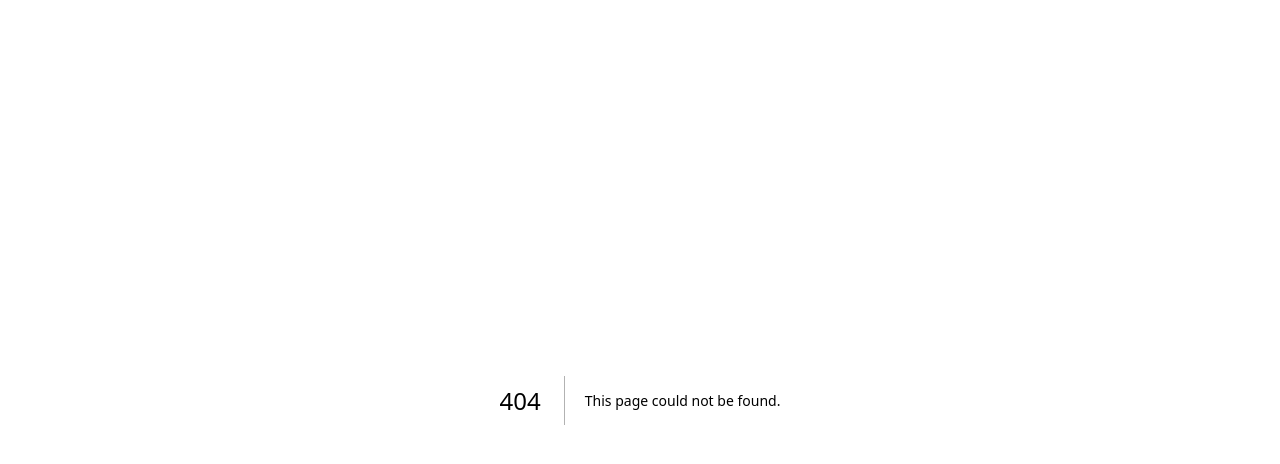
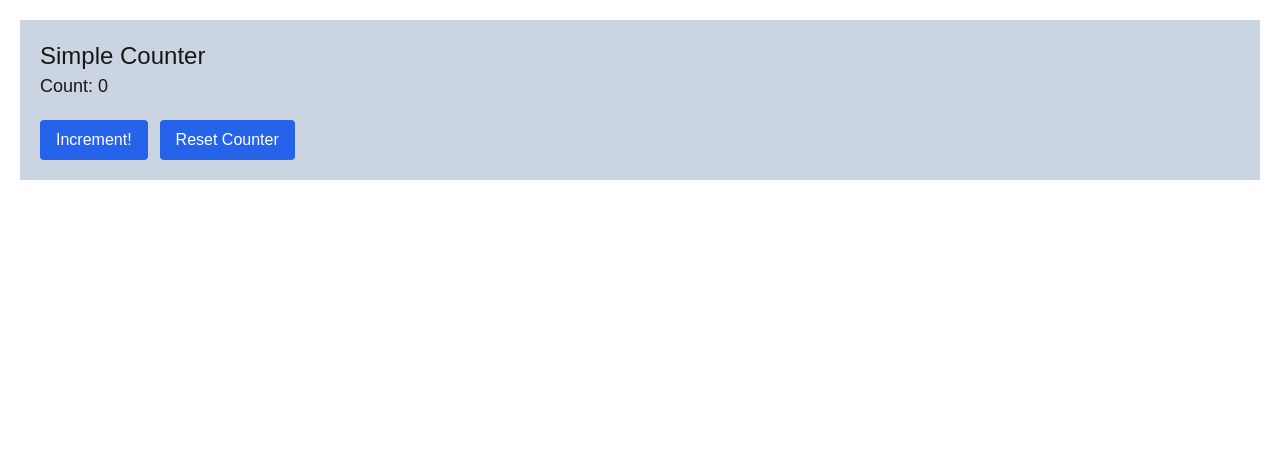
Before and after one commit to GabrielOlivr/cprg306-assignments, a Next.js app: page /week-4/advanced-counter in a window 1280 px wide. Before the commit this address had no page. Shown: the top 464 px of the page. Built offline with nearby package versions, Linux system fonts and the light colour scheme.

Commit message:
week-4 content

```diff
--- /dev/null
+++ b/app/week-4/advanced-counter/adv-counter.js
@@ -0,0 +1,18 @@
+export default function AdvCounter({currentCount, incrementCounterFunction, resetCounterFunction}){
+
+    let btnDisabled = false;
+    if( currentCount >= 10){
+        btnDisabled = true
+    }
+
+    let btnStyles = "bg-blue-600 text-white rounded py-2 px-4 mt-5 mr-3 hover:bg-blue-400 active:bg-yellow-600 disabled:bg-gray-400";
+
+    return (
+            <div className="bg-slate-300 p-5">
+                <h2 className="text-2xl">Simple Counter</h2>
+                <p className="text-lg">Count: {currentCount}</p>
+                <button className={btnStyles} onClick={ incrementCounterFunction } disabled={btnDisabled}>Increment!</button>
+                <button className={btnStyles} onClick={resetCounterFunction}>Reset Counter</button>
+            </div>
+    );
+}
--- /dev/null
+++ b/app/week-4/advanced-counter/page.js
@@ -0,0 +1,30 @@
+"use client" //directive
+
+import { useState } from "react";
+import AdvCounter from "./adv-counter";
+import CounterDisplay from "./counter-display";
+
+export default function AdvCounterPage() {
+
+    const [count, setCount] = useState(0);
+
+    const incrementCounter = () => {
+        if( count < 10) {
+            setCount(count + 1);
+        }
+    }
+
+    const resetCounter = () => {
+        setCount(0)
+    }
+
+    return (
+        <main className="p-5">
+            <AdvCounter
+                currentCount={count}
+                incrementCounterFunction={incrementCounter}
+                resetCounterFunction={resetCounter}
+            />
+        </main>
+    );
+}
--- /dev/null
+++ b/app/week-4/functions/page.js
@@ -0,0 +1,47 @@
+export default function FunctionsPage(){
+
+    function helloWorld(username, dayOfWeek){
+      //return "Hello World! Welcome back " + username + ", today is " + dayOfWeek;
+        return `Hello World! Welcome back ${username}, today is ${dayOfWeek}`;
+    }
+
+    //implied return
+    const helloWorld2 = (username, dayOfWeek) => {
+        return `Hello World! Welcome back ${username}, today is ${dayOfWeek}`;
+    }
+
+    const helloWorld3 = (username) => `Hello ${username}!`;
+    const helloMath = (a, b) => a + b;
+
+    const louder = (textFunc, username) => {
+        //validation
+        //check that textFunc is actually a function
+        // check to make sure the logic is consistent with our function
+        let thisText = textFunc(username);
+        return `${thisText.toUpperCase()}!!!`
+    }
+
+    const multiplyBy = (num1) => {
+        return (num2) => num1 * num2
+    }
+
+    const multiplyByThree = multiplyBy(3);
+    const multiplyByTen = multiplyBy(10);
+
+
+
+    return (
+        <main className="p-5">
+            <h1>Functions</h1>
+            <p>{helloWorld("Alice", "Friday")}</p>
+            <p>{helloWorld2("Frank", "Thursday")}</p>
+            <p>{helloWorld3("Claire")}</p>
+            <p>{helloMath(3,4)}</p>
+            <h2>Higher Order Functions</h2>
+            <p>{louder(helloWorld3, "Tom")}</p>
+            <p>{louder (helloWorld2, "Anne")}</p>
+            <p>{multiplyByThree(7)}</p>
+            <p>{multiplyByTen(5)}</p>
+        </main>
+    );
+}
--- /dev/null
+++ b/app/week-4/simple-counter/counter.js
@@ -0,0 +1,24 @@
+"use client" //directive
+
+import { useState } from "react";
+
+export default function SimpleCounter() {
+
+    const [count, setCount] = useState(0);
+
+    const incrementCounter = () => {
+        setCount(count + 1);
+        //count = count + 1 This will break the live updates
+    }
+
+    /*setCount(3) setters triggers a re-render of the page
+    so we cannot invoke a setter in the code call */
+
+    return (
+        <div>
+            <h2>Simple Counter</h2>
+            <p>Count: {count}</p>
+            <button onClick={ incrementCounter }>Increment!</button>
+        </div>
+    );
+}
--- /dev/null
+++ b/app/week-4/simple-counter/page.js
@@ -0,0 +1,10 @@
+import SimpleCounter from "./counter";
+
+export default function SimpleCounterPage(){
+
+    return (
+        <main className ="p-5">
+            <SimpleCounter />
+        </main>
+    );
+}
```
